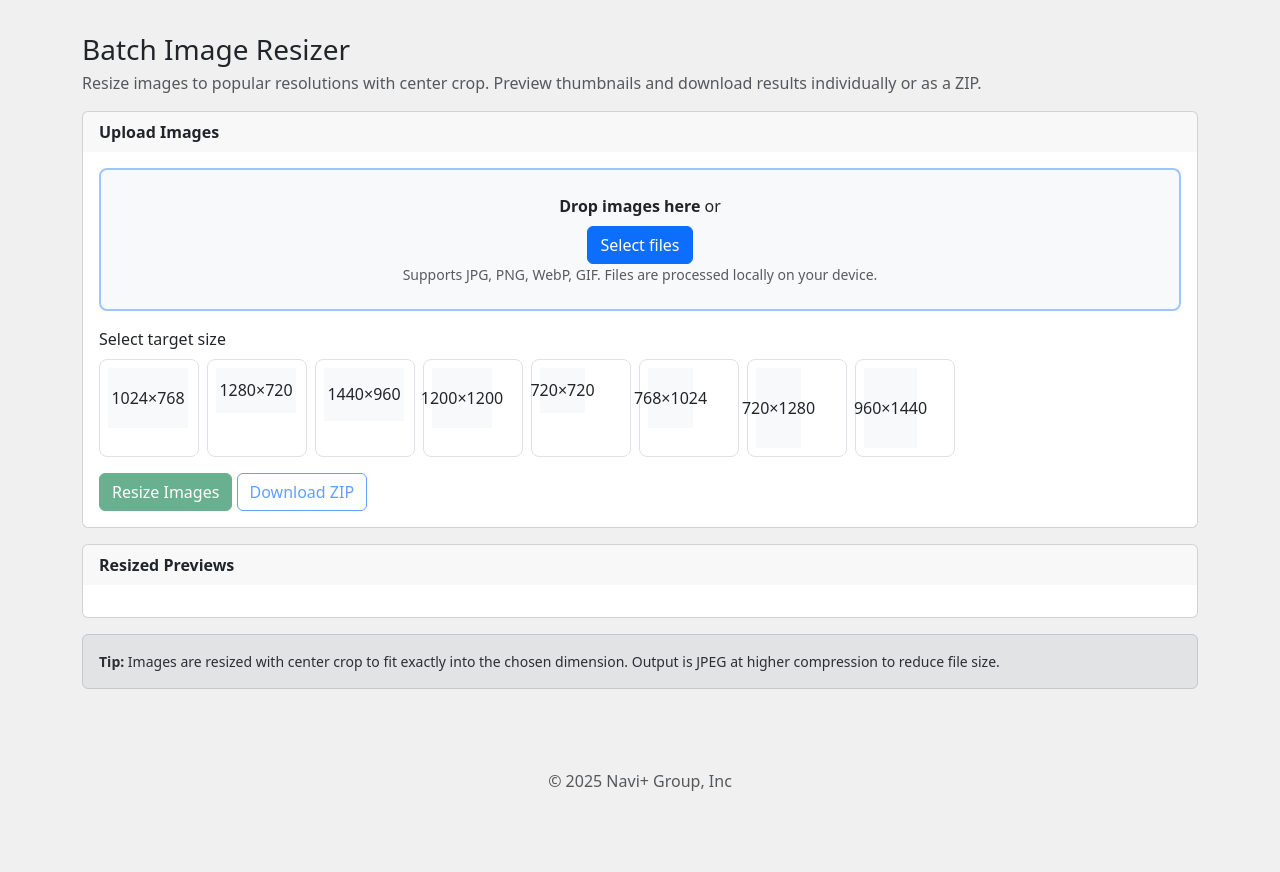
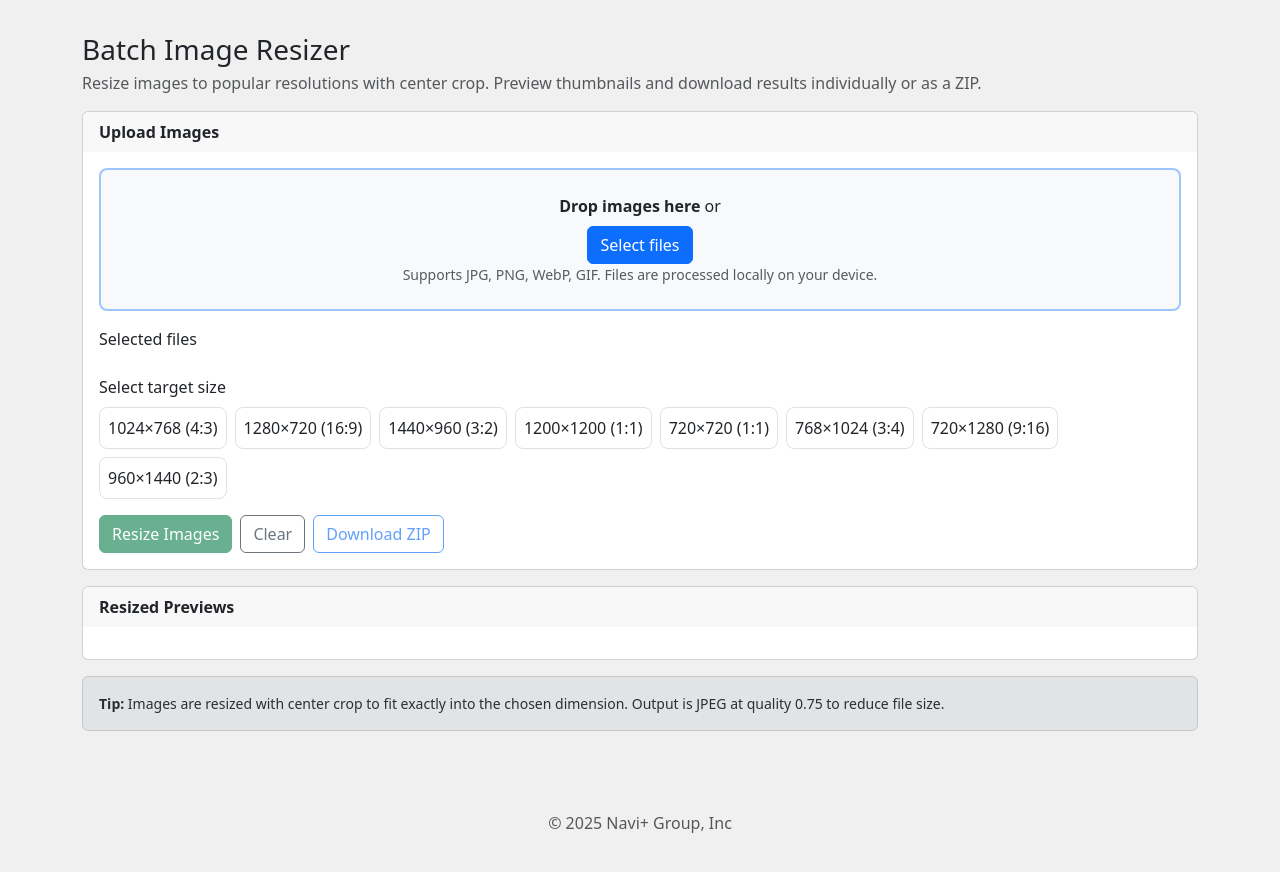
Before and after one commit to khoipn/tools.naviplus.io, a Jekyll site: the page built from toolset/images/image-resizer.html, in a window 1280 px wide, cut to the strip 340-1231 px from the top of the page. Shown: the top 872 px of the strip. Built offline with Jekyll 4.4.1, drawn with Linux system fonts in a browser that asks for light colours; nearby versions of some CDN libraries; before the commit the page ends 1189 px from its top, so only the background shows below that.

Commit message:
Resize better

```diff
--- a/toolset/images/image-resizer.html
+++ b/toolset/images/image-resizer.html
@@ -24,47 +24,56 @@ description: "Resize images into common formats with crop-fit center, preview th
         <p class="small text-muted mb-0">Supports JPG, PNG, WebP, GIF. Files are processed locally on your device.</p>
       </div>
 
-      <!-- Preset Sizes (single choice with thumbnails) -->
+      <!-- Selected Files -->
+      <div class="mb-3">
+        <label class="form-label">Selected files</label>
+        <ul id="fileList" class="list-group small"></ul>
+      </div>
+
+      <!-- Preset Sizes (single choice with ratio preview) -->
       <div class="mb-3">
         <label class="form-label">Select target size</label>
         <div class="d-flex flex-wrap gap-2" id="sizeOptions">
-          <label class="border rounded-3 p-2 text-center" style="width:100px;cursor:pointer;">
+          <label class="border rounded-3 p-2 text-center" style="cursor:pointer;">
             <input type="radio" name="size" value="1024x768" checked hidden>
-            <div class="bg-light d-flex align-items-center justify-content-center" style="width:80px;height:60px;">1024×768</div>
+            <div>1024×768 (4:3)</div>
           </label>
-          <label class="border rounded-3 p-2 text-center" style="width:100px;cursor:pointer;">
+          <label class="border rounded-3 p-2 text-center" style="cursor:pointer;">
             <input type="radio" name="size" value="1280x720" hidden>
-            <div class="bg-light d-flex align-items-center justify-content-center" style="width:80px;height:45px;">1280×720</div>
+            <div>1280×720 (16:9)</div>
           </label>
-          <label class="border rounded-3 p-2 text-center" style="width:100px;cursor:pointer;">
+          <label class="border rounded-3 p-2 text-center" style="cursor:pointer;">
             <input type="radio" name="size" value="1440x960" hidden>
-            <div class="bg-light d-flex align-items-center justify-content-center" style="width:80px;height:53px;">1440×960</div>
+            <div>1440×960 (3:2)</div>
           </label>
-          <label class="border rounded-3 p-2 text-center" style="width:100px;cursor:pointer;">
+          <label class="border rounded-3 p-2 text-center" style="cursor:pointer;">
             <input type="radio" name="size" value="1200x1200" hidden>
-            <div class="bg-light d-flex align-items-center justify-content-center" style="width:60px;height:60px;">1200×1200</div>
+            <div>1200×1200 (1:1)</div>
           </label>
-          <label class="border rounded-3 p-2 text-center" style="width:100px;cursor:pointer;">
+          <label class="border rounded-3 p-2 text-center" style="cursor:pointer;">
             <input type="radio" name="size" value="720x720" hidden>
-            <div class="bg-light d-flex align-items-center justify-content-center" style="width:45px;height:45px;">720×720</div>
+            <div>720×720 (1:1)</div>
           </label>
-          <label class="border rounded-3 p-2 text-center" style="width:100px;cursor:pointer;">
+          <label class="border rounded-3 p-2 text-center" style="cursor:pointer;">
             <input type="radio" name="size" value="768x1024" hidden>
-            <div class="bg-light d-flex align-items-center justify-content-center" style="width:45px;height:60px;">768×1024</div>
+            <div>768×1024 (3:4)</div>
           </label>
-          <label class="border rounded-3 p-2 text-center" style="width:100px;cursor:pointer;">
+          <label class="border rounded-3 p-2 text-center" style="cursor:pointer;">
             <input type="radio" name="size" value="720x1280" hidden>
-            <div class="bg-light d-flex align-items-center justify-content-center" style="width:45px;height:80px;">720×1280</div>
+            <div>720×1280 (9:16)</div>
           </label>
-          <label class="border rounded-3 p-2 text-center" style="width:100px;cursor:pointer;">
+          <label class="border rounded-3 p-2 text-center" style="cursor:pointer;">
             <input type="radio" name="size" value="960x1440" hidden>
-            <div class="bg-light d-flex align-items-center justify-content-center" style="width:53px;height:80px;">960×1440</div>
+            <div>960×1440 (2:3)</div>
           </label>
         </div>
       </div>
 
-      <button id="processBtn" class="btn btn-success" disabled>Resize Images</button>
-      <button id="zipBtn" class="btn btn-outline-primary" disabled>Download ZIP</button>
+      <div class="d-flex gap-2 flex-wrap">
+        <button id="processBtn" class="btn btn-success" disabled>Resize Images</button>
+        <button id="clearBtn" class="btn btn-outline-secondary">Clear</button>
+        <button id="zipBtn" class="btn btn-outline-primary" disabled>Download ZIP</button>
+      </div>
     </div>
   </div>
 
@@ -77,7 +86,7 @@ description: "Resize images into common formats with crop-fit center, preview th
   </div>
 
   <div class="alert alert-secondary small">
-    <strong>Tip:</strong> Images are resized with center crop to fit exactly into the chosen dimension. Output is JPEG at higher compression to reduce file size.
+    <strong>Tip:</strong> Images are resized with center crop to fit exactly into the chosen dimension. Output is JPEG at quality 0.75 to reduce file size.
   </div>
 </div>
 
@@ -90,16 +99,38 @@ description: "Resize images into common formats with crop-fit center, preview th
   const selectBtn = $('#selectBtn');
   const fileInput = $('#fileInput');
   const processBtn = $('#processBtn');
+  const clearBtn = $('#clearBtn');
   const zipBtn = $('#zipBtn');
   const gallery = $('#gallery');
+  const fileList = $('#fileList');
 
   let files = [];
   let results = [];
 
+  function renderFileList(){
+    fileList.innerHTML='';
+    files.forEach(f => {
+      const li = document.createElement('li');
+      li.className='list-group-item d-flex justify-content-between align-items-center';
+      li.textContent=f.name;
+      const size = document.createElement('span');
+      size.className='badge bg-secondary';
+      size.textContent = (f.size/1024).toFixed(1)+ ' KB';
+      li.appendChild(size);
+      fileList.appendChild(li);
+    });
+  }
+
   function addFiles(newFiles){
     files = files.concat(Array.from(newFiles));
-    if(files.length) processBtn.disabled = false;
+    renderFileList();
+    processBtn.disabled = files.length===0;
   }
+
+  clearBtn.addEventListener('click', ()=>{
+    files=[]; results=[]; gallery.innerHTML=''; fileList.innerHTML='';
+    processBtn.disabled = true; zipBtn.disabled = true;
+  });
 
   // Drag & drop
   ['dragenter','dragover','dragleave','drop'].forEach(evt => {
@@ -133,7 +164,6 @@ description: "Resize images into common formats with crop-fit center, preview th
     for(const file of files){
       const img = await loadImage(file);
       const canvas = cropFit(img,W,H);
-      // Higher compression quality ~0.75
       const blob = await new Promise(r=>canvas.toBlob(r,'image/jpeg',0.75));
       const url = URL.createObjectURL(blob);
       results.push({name: file.name.replace(/\.[^.]+$/, '')+`_${W}x${H}.jpg`, blob});
```
Also changed, not shown: other parts of toolset/images/image-resizer.html (+1 -1 lines).
